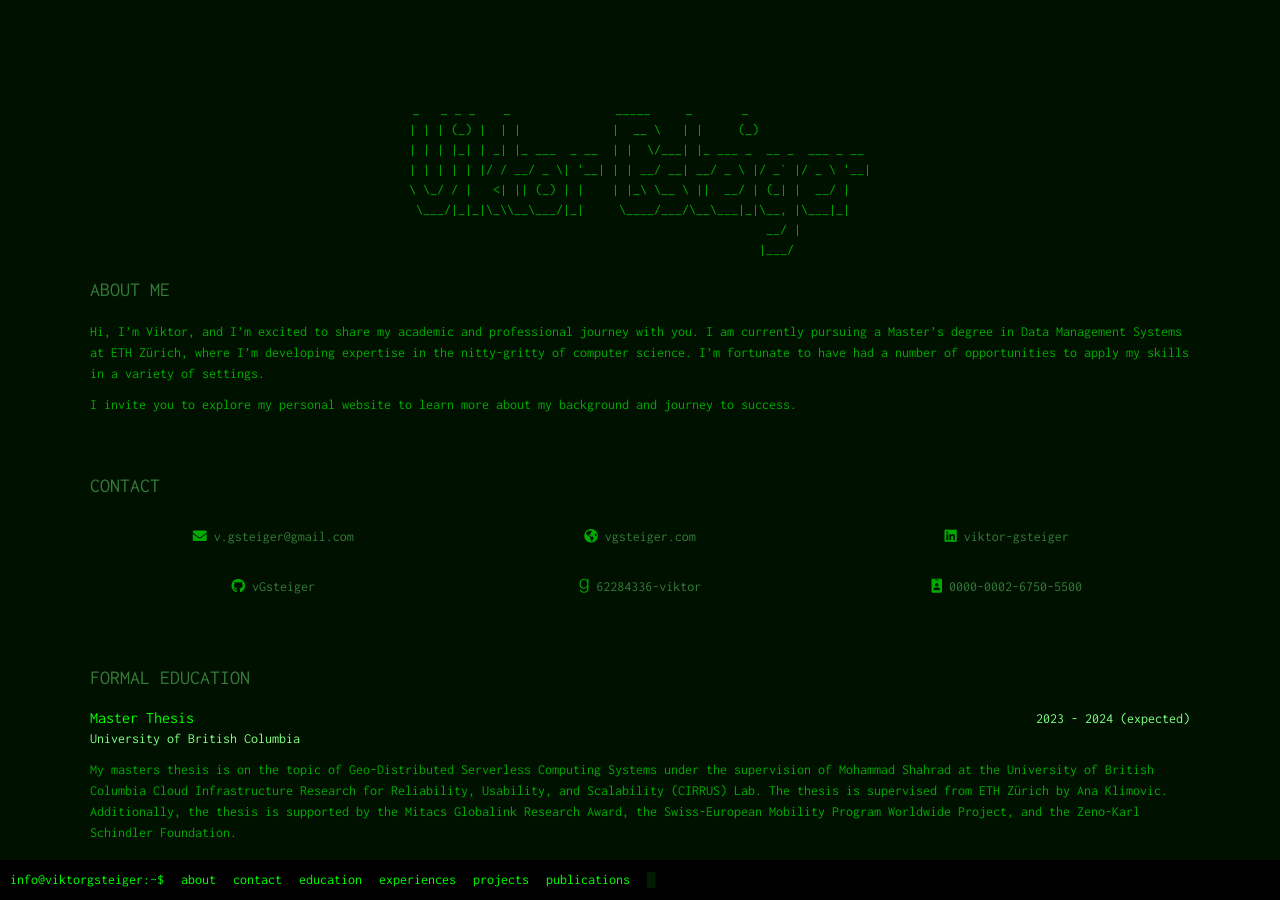
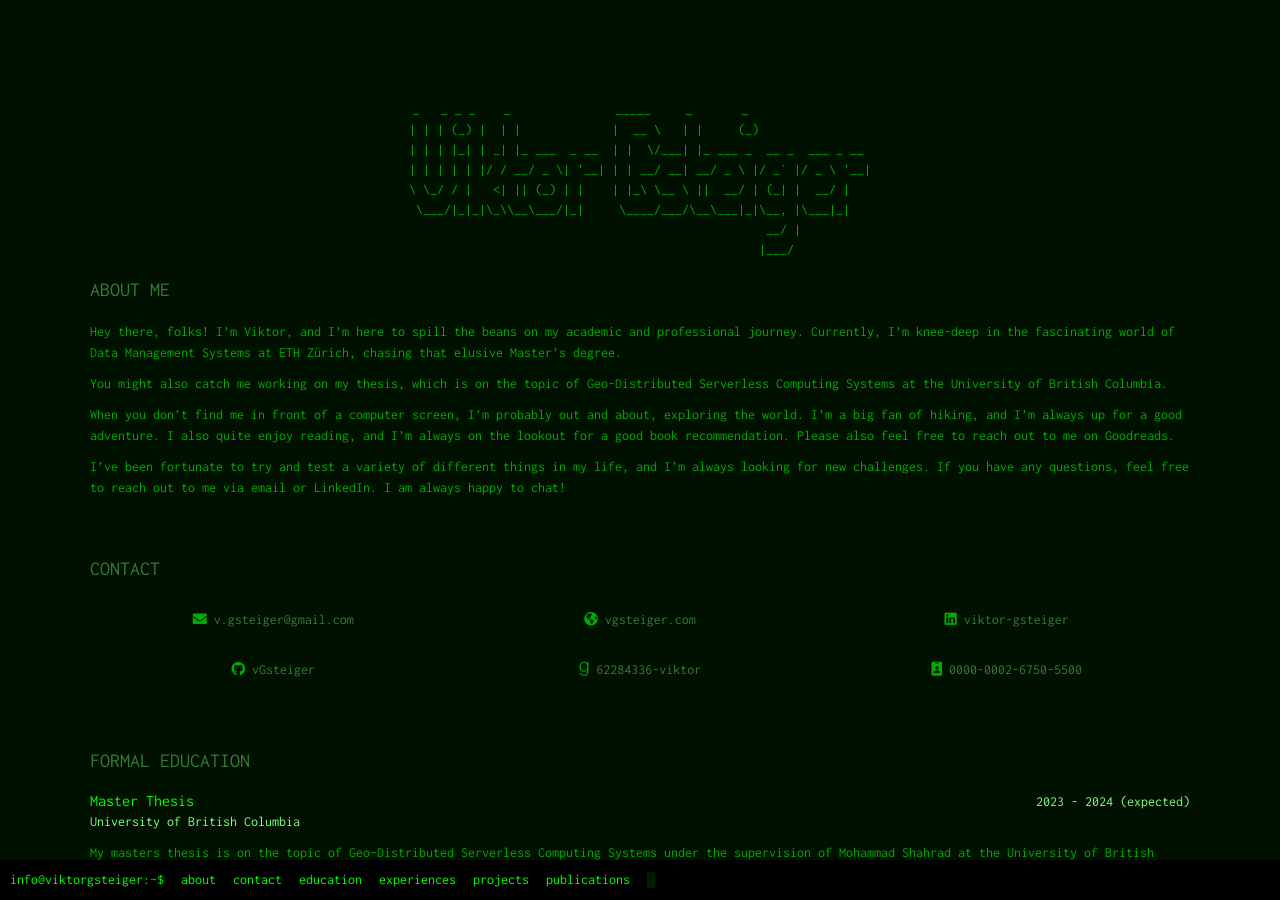
Before and after one commit to vGsteiger/vgsteiger.github.io, a Jekyll site: the page built from index.html, in a window 1280 px wide and 900 px high. Built offline with Jekyll 4.4.1, drawn with Linux system fonts in a browser that asks for light colours.

Commit message:
Fix introduction text

```diff
--- a/_data/data.yml
+++ b/_data/data.yml
@@ -20,9 +20,13 @@ contact:
 career-profile:
     title: About Me
     summary: |
-      Hi, I'm Viktor, and I'm excited to share my academic and professional journey with you. I am currently pursuing a Master's degree in Data Management Systems at ETH Zürich, where I'm developing expertise in the nitty-gritty of computer science. I'm fortunate to have had a number of opportunities to apply my skills in a variety of settings.
+      Hey there, folks! I'm Viktor, and I'm here to spill the beans on my academic and professional journey. Currently, I'm knee-deep in the fascinating world of Data Management Systems at ETH Zürich, chasing that elusive Master's degree.
 
-      I invite you to explore my personal website to learn more about my background and journey to success.
+      You might also catch me working on my thesis, which is on the topic of Geo-Distributed Serverless Computing Systems at the University of British Columbia.
+
+      When you don't find me in front of a computer screen, I'm probably out and about, exploring the world. I'm a big fan of hiking, and I'm always up for a good adventure. I also quite enjoy reading, and I'm always on the lookout for a good book recommendation. Please also feel free to reach out to me on Goodreads.
+
+      I've been fortunate to try and test a variety of different things in my life, and I'm always looking for new challenges. If you have any questions, feel free to reach out to me via email or LinkedIn. I am always happy to chat!
 education:
     title: Formal Education
     info:
```
